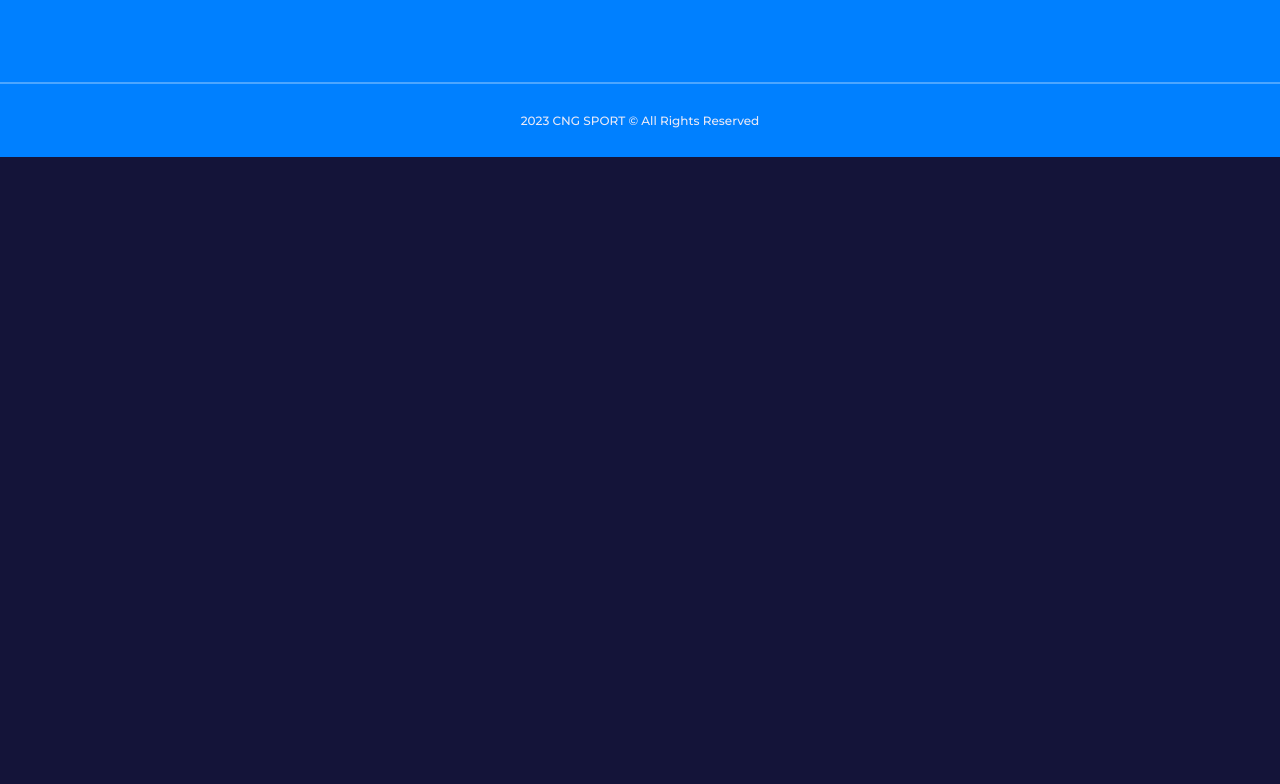
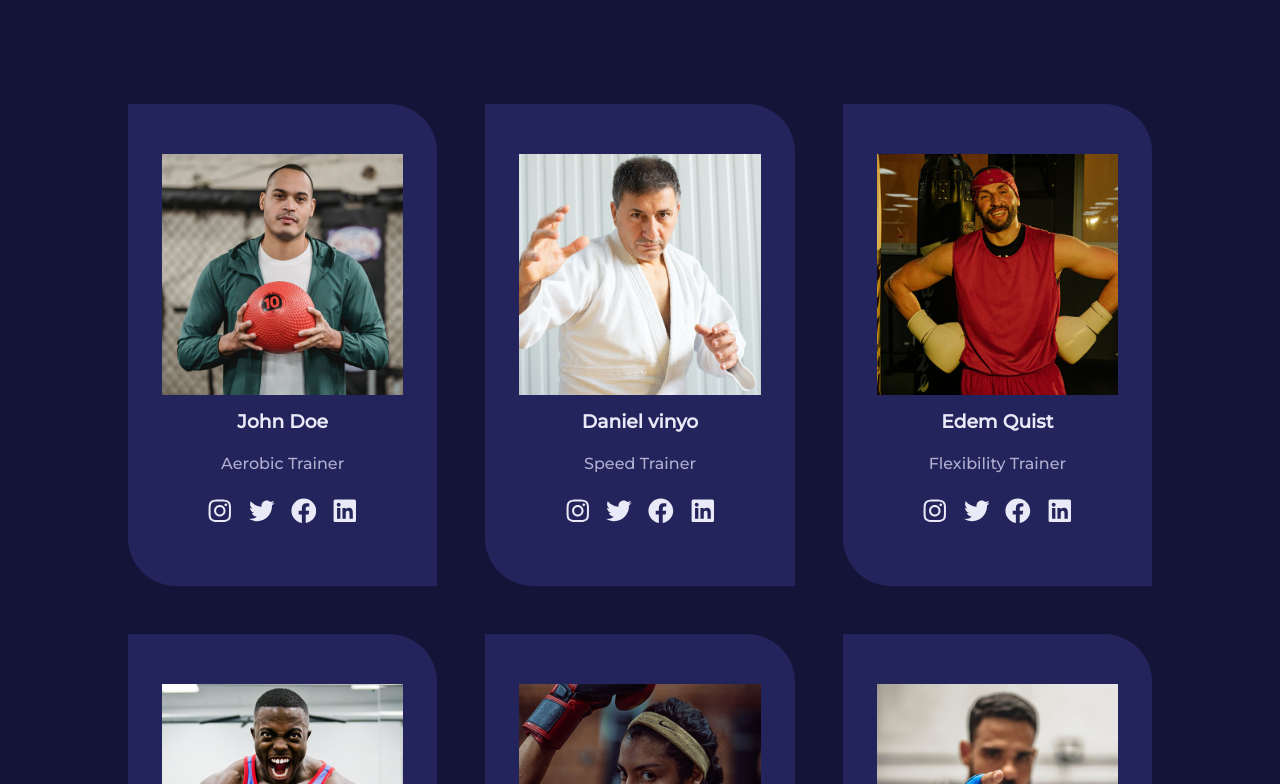
Before and after one commit to Canaga81/sport-web, a React (Vite) app: page /trainers in a window 1280 px wide. Shown: the part 456-1240 px from the top of the page. Before the commit the page ends 800 px from the top, so only its background shows below. Built offline with nearby package versions, Linux system fonts and the light colour scheme.

Commit message:
Finish Sport Project

```diff
--- /dev/null
+++ b/src/components/Trainer/Trainer.jsx
@@ -0,0 +1,28 @@
+import React from 'react';
+import Card from '../../UI/Card'
+import './trainer.css'
+
+const Trainer = ( { id, image, name, job, socials } ) => {
+    return (
+        <Card className='trainer__cards'>
+            <div className="trainer__img">
+                <img src={image} alt={name} />
+            </div>
+
+            <h3>{name}</h3>
+            <p>{job}</p>
+
+            <div className="trainer__social">
+                {
+                    socials.map( ( { icon, link }, index ) => {
+                        return (
+                            <a key={index} target='_blank' rel='noreferrer noopener' href={link}>{icon}</a>
+                        )
+                    })
+                }
+            </div>
+        </Card>
+    );
+};
+
+export default Trainer;
--- /dev/null
+++ b/src/components/Trainer/trainer.css
@@ -0,0 +1,21 @@
+.card.trainer__cards {
+    display: flex;
+    flex-direction: column;
+    gap: 1rem;
+}
+
+.trainer__social {
+    display: flex;
+    align-items: center;
+    gap: 1rem;
+    margin-inline: auto;
+}
+
+.trainer__social a {
+    font-size: 1.6rem;
+    transition: var(--transition);
+}
+
+.trainer__social a:hover {
+    color: var(--color-secondary);
+}
--- a/src/pages/Trainers/index.jsx
+++ b/src/pages/Trainers/index.jsx
@@ -1,9 +1,42 @@
-import './trainers.css'
+import Header from '../../components/Header';
+import './trainers.css';
+import HeaderImage from '../../images/header_bg_5.jpg';
+import { trainers } from '../../data';
+import Trainer from '../../components/Trainer/Trainer';
+import { FaInstagram } from "react-icons/fa";
+import { FaTwitter } from "react-icons/fa";
+import { FaFacebook } from "react-icons/fa";
+import { FaLinkedin } from "react-icons/fa";
 
 const Trainers = () => {
   return (
-    <div>Trainers</div>
-  )
-}
+    <>
 
-export default Trainers
+      <Header title='Our Trainers' image={HeaderImage}>
+        Lorem ipsum dolor sit amet consectetur adipisicing elit.
+        Cumque dolorem ipsum ipsa quidem, rerum consequatur
+        amet voluptate tenetur odit!
+      </Header>
+
+      <section className='trainers'>
+        <div className="container trainers__container">
+          {
+            trainers.map( ( { id, image, name, job, socials } ) => {
+              return <Trainer key={id} image={image} name={name} job={job} socials={
+                [
+                  {icon: <FaInstagram />, link: socials[0]},
+                  {icon: <FaTwitter />, link: socials[1]},
+                  {icon: <FaFacebook />, link: socials[2]},
+                  {icon: <FaLinkedin />, link: socials[3]}
+                ]
+              }/>
+            } )
+          }
+        </div>
+      </section>
+
+    </>
+  );
+};
+
+export default Trainers;
--- a/src/pages/Trainers/trainers.css
+++ b/src/pages/Trainers/trainers.css
@@ -0,0 +1,28 @@
+.trainers__container {
+    display: grid;
+    grid-template-columns: repeat(3, 1fr);
+    gap: 3rem;
+}
+
+@media screen and (max-width: 1024px) {
+
+    .trainers__container {
+        grid-template-columns: 1fr 1fr;
+        gap: 2rem;
+    }
+
+}
+
+
+@media screen and (max-width: 600px) {
+
+    .trainers__container {
+        grid-template-columns: 1fr;
+    }
+
+    .trainers {
+        width: 90%;
+        margin-inline: auto;
+    }
+
+}
```
